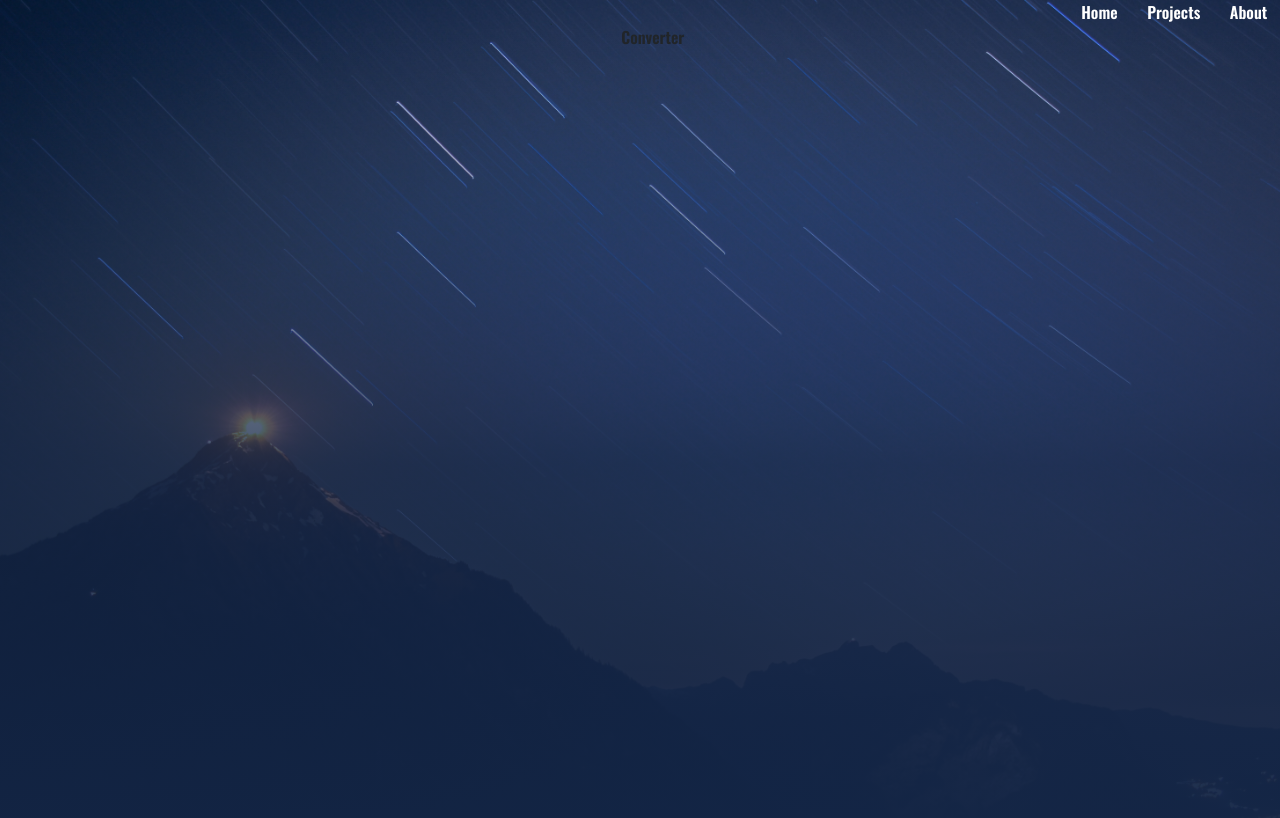
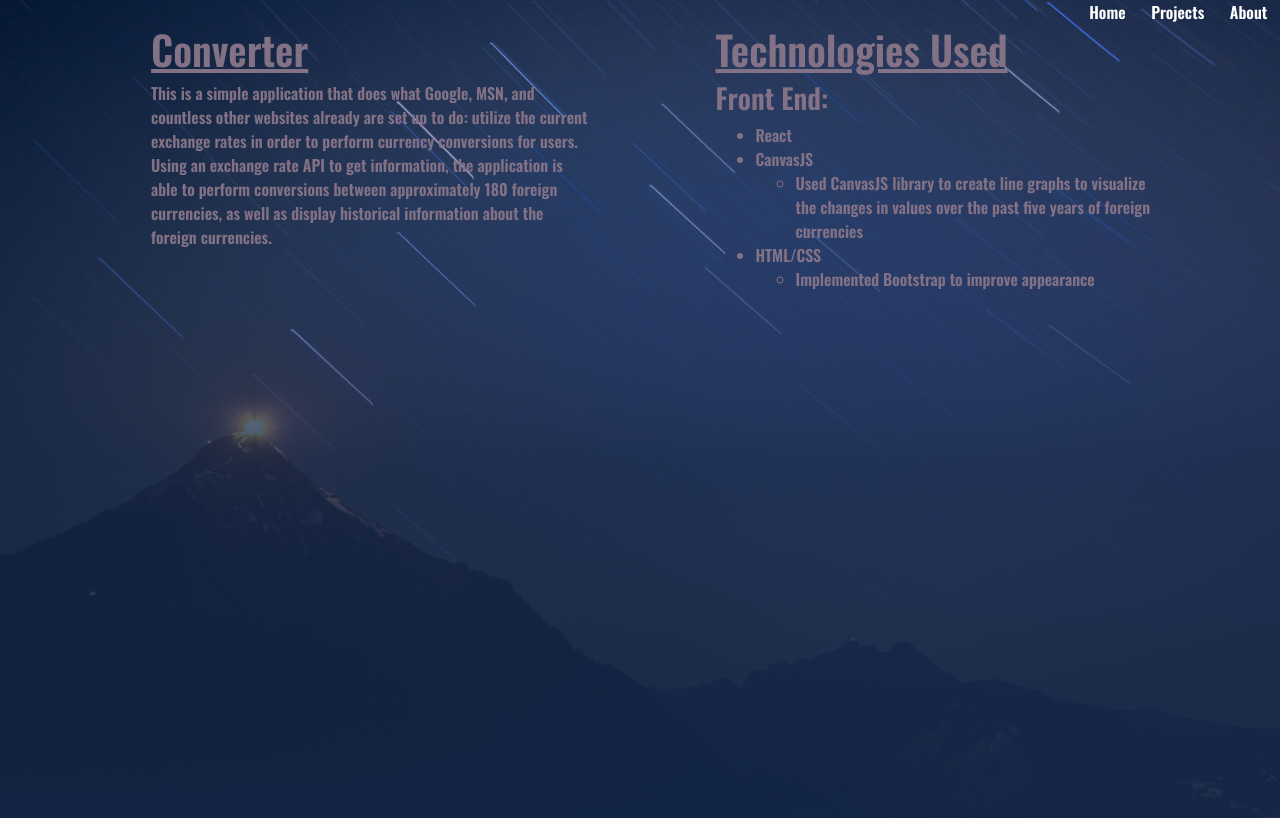
Before and after one commit to kennja05/personal-site, a React (Create React App) app: page /projects/converter in a window 1280 px wide. Shown: the top 818 px of the page. Built offline with nearby package versions, Linux system fonts and the light colour scheme; a web font is replaced by a local one.

Commit message:
updated converter page

```diff
--- a/src/App.css
+++ b/src/App.css
@@ -104,6 +104,10 @@
   margin: 1%;
 }
 
+.navlink:hover{
+  color: white;
+}
+
 #nav{
   text-align: right;
   position: sticky;
--- a/src/Navbar.js
+++ b/src/Navbar.js
@@ -3,9 +3,9 @@ import React from 'react'
 const Navbar = () => {
     return(
         <nav id='nav'>
-            <a className='navlink' href='/'>Home </a>
-            <a className='navlink' href='/projects'>Projects </a>
-            <a className='navlink' href='/about'>About </a>
+            <a className='navlink' href='/'>Home</a>
+            <a className='navlink' href='/projects'>Projects</a>
+            <a className='navlink' href='/about'>About</a>
         </nav>
     )
 }
--- a/src/individualProjects/Converter.js
+++ b/src/individualProjects/Converter.js
@@ -3,7 +3,39 @@ import React from 'react'
 const Converter = () => {
     return(
         <div className='project-page'>
-            Converter
+            <div className='project-content'>
+                <h1><u>Converter</u></h1>
+                <p>
+                    This is a simple application that does what Google, MSN, and countless other
+                    websites already are set up to do: utilize the current exchange rates in order
+                    to perform currency conversions for users. Using an exchange rate API to get
+                    information, the application is able to perform conversions between
+                    approximately 180 foreign currencies, as well as display historical
+                    information about the foreign currencies.
+                </p>
+            </div>
+            <div className='project-content'>
+                <h1><u>Technologies Used</u></h1>
+                <h3>Front End:</h3>
+                <ul>
+                    <li>React</li>
+                    <li>CanvasJS
+                        <ul>
+                            <li>
+                                Used CanvasJS library to create line graphs to visualize the changes
+                                in values over the past five years of foreign currencies
+                            </li>
+                        </ul>
+                    </li>
+                    <li>HTML/CSS
+                        <ul>
+                            <li>
+                                Implemented Bootstrap to improve appearance
+                            </li>
+                        </ul>
+                    </li>
+                </ul>
+            </div>
         </div>
     )
 }
```
